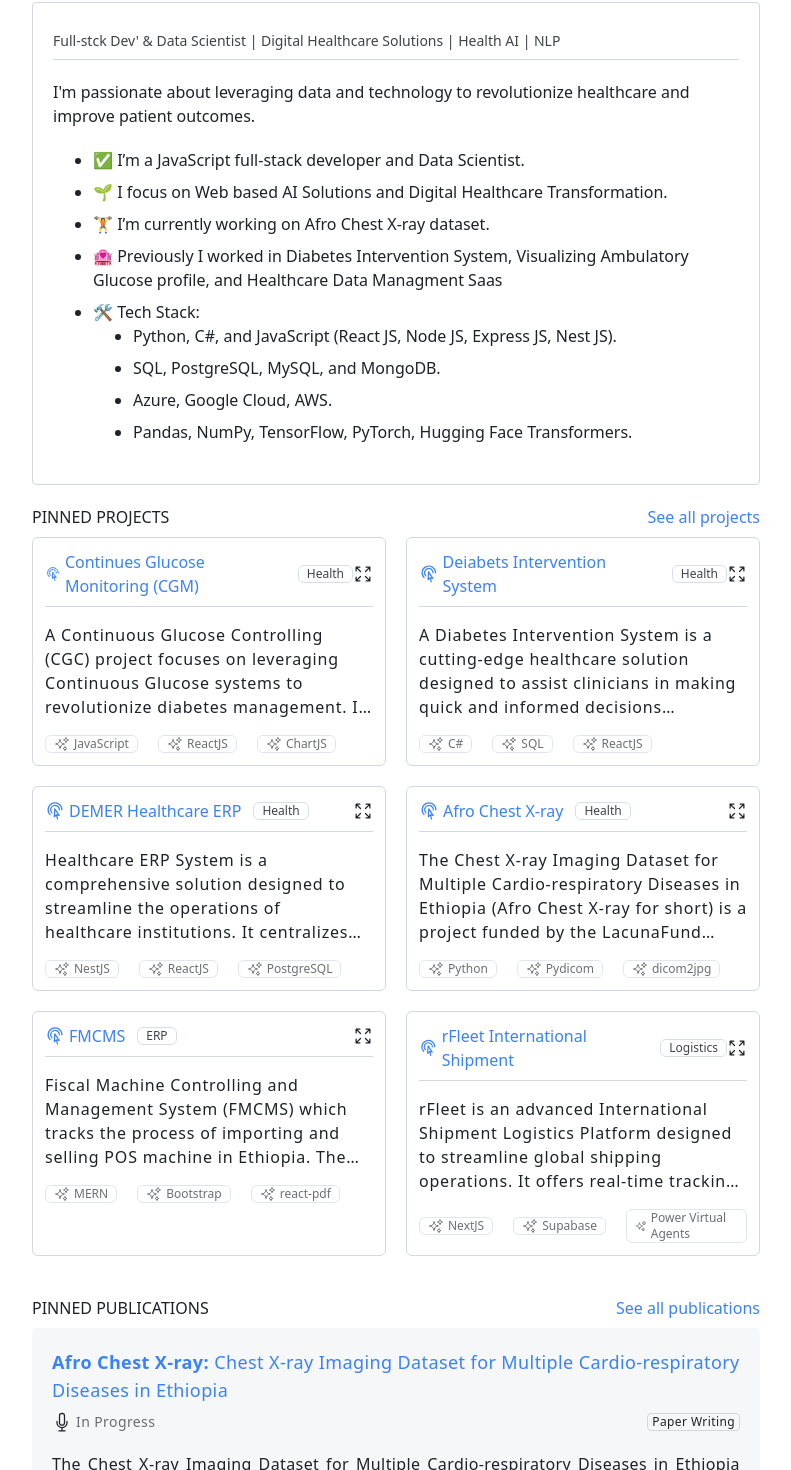
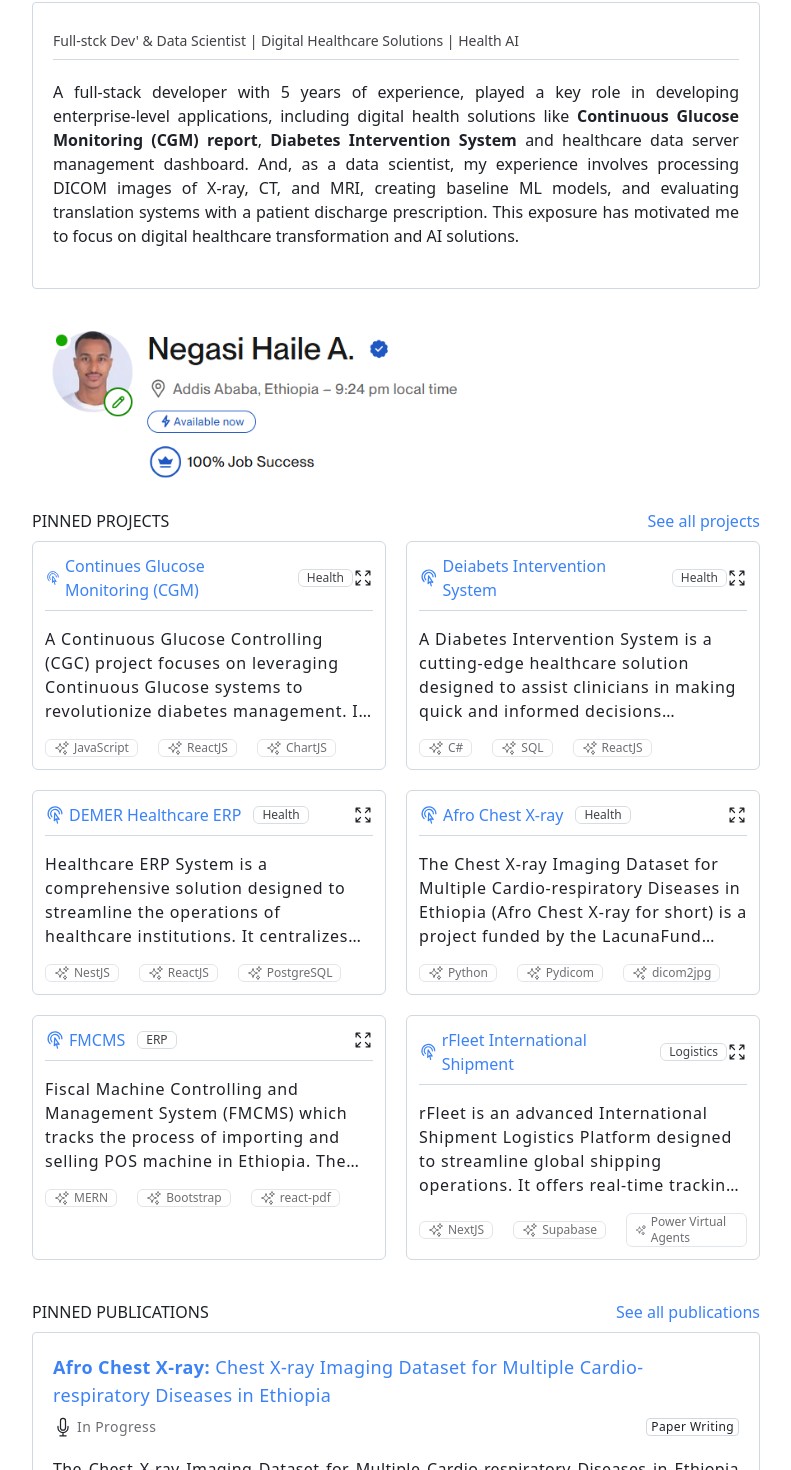
Before and after one commit to NegasiHaile/negasihaile.github.io, a Next.js app: page /negasihaile/ in a window 1280 px wide. Shown: the part 83-1553 px from the top of the page, without its empty margins (244-1035 px from the left). Built offline with nearby package versions, Linux system fonts and the light colour scheme.

Commit message:
Added: Testmonial section

```diff
--- a/src/app/page.tsx
+++ b/src/app/page.tsx
@@ -3,6 +3,9 @@ import Link from "next/link";
 import ProjectsList from "@/components/projects";
 import Publication from "@/components/publication";
 import { publications } from "@/data/publications";
+import Image from "next/image";
+import { Testmonial_0 } from "@/utils/images";
+// import TestimonialSlider from "@/components/testmonials";
 
 const Home = () => {
   const list = [
@@ -63,19 +66,29 @@ const Home = () => {
         <div className="flex flex-col md:flex-row md:justify-between items-center py-2 border-b w-full">
           <p className="text-sm opacity-85 text-center">
             Full-stck Dev&apos; & Data Scientist | Digital Healthcare Solutions
-            | Health AI | NLP
+            | Health AI
           </p>
           {/* <p className="font-bold text-2xl">Negasi Haile A.</p> */}
         </div>
 
         {/* PROFILE SECTIONS*/}
         <div className="space-y-5">
-          <p>
-            I&apos;m passionate about leveraging data and technology to
-            revolutionize healthcare and improve patient outcomes.
+          <p className="text-justify">
+            A full-stack developer with 5 years of experience, played a key role
+            in developing enterprise-level applications, including digital
+            health solutions like
+            <b> Continuous Glucose Monitoring (CGM) report</b>,
+            <b> Diabetes Intervention System </b> and healthcare data server
+            management dashboard. And, as a data scientist, my experience
+            involves processing DICOM images of X-ray, CT, and MRI, creating
+            baseline ML models, and evaluating translation systems with a
+            patient discharge prescription. This exposure has motivated me to
+            focus on digital healthcare transformation and AI solutions.
+            {/* I&apos;m passionate about leveraging data and technology to
+            revolutionize healthcare and improve patient outcomes. */}
           </p>
 
-          <ul className="list-disc space-y-2 pl-10">
+          {/* <ul className="list-disc space-y-2 pl-10">
             {list.map((listItem, i) => {
               return (
                 <li key={`main_list_${i}`}>
@@ -92,9 +105,20 @@ const Home = () => {
                 </li>
               );
             })}
-          </ul>
+          </ul> */}
         </div>
       </div>
+
+      {/* TESTMONIALS */}
+      <div className="w-full flex justify-between items-center space-x-3">
+        <Image
+          src={Testmonial_0}
+          alt="negasi hailes's testmonial"
+          className="rounded w-full"
+        />
+      </div>
+
+      {/* <TestimonialSlider /> */}
 
       {/* PINNED SECTIONS */}
       <div className="w-full space-y-2 my-5">
--- a/src/components/publication.tsx
+++ b/src/components/publication.tsx
@@ -9,7 +9,7 @@ type PuclicationPropsTypes = {
 
 const Publication = ({ publication }: PuclicationPropsTypes) => {
   return (
-    <div className="w-full p-5 rounded bg-gray-100/70 dark:bg-slate-900/20 tracking-wide">
+    <div className="w-full p-5 rounded border tracking-wide">
       <div className="block space-y-2">
         <Link
           target="_blank"
@@ -30,11 +30,11 @@ const Publication = ({ publication }: PuclicationPropsTypes) => {
         </div>
       </div>
 
-      <p className="py-5 dark:font-thin text-justify line-clamp-4 md:line-clamp-none">
+      <p className="py-5 dark:font-thin text-justify line-clamp-2">
         {publication.abstract}
       </p>
 
-      <div className="flex items-center space-x-4">
+      <div className="flex items-center my-3 space-x-4">
         {publication.other_links.map((item, i) => {
           return (
             <Link
```
